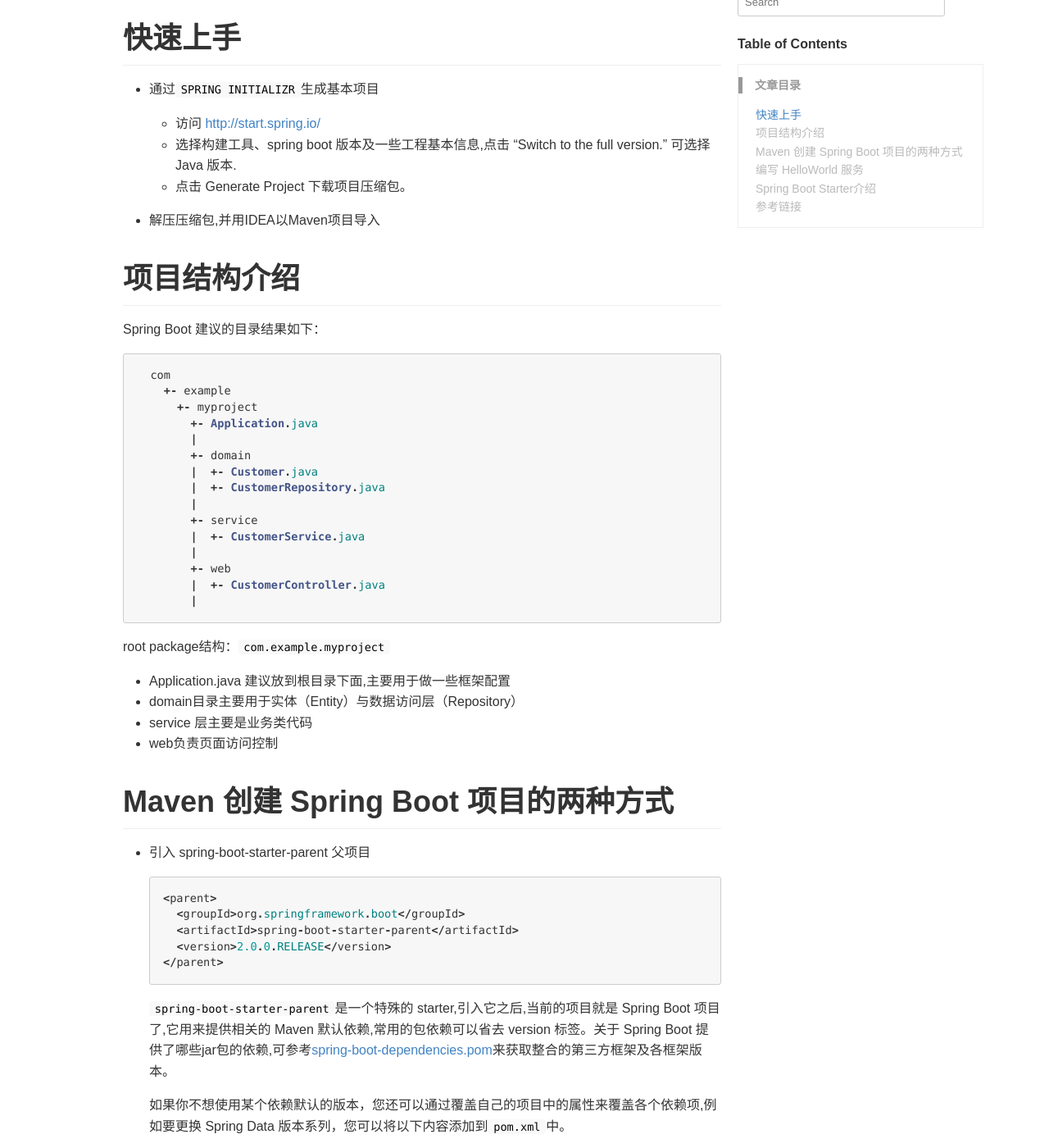
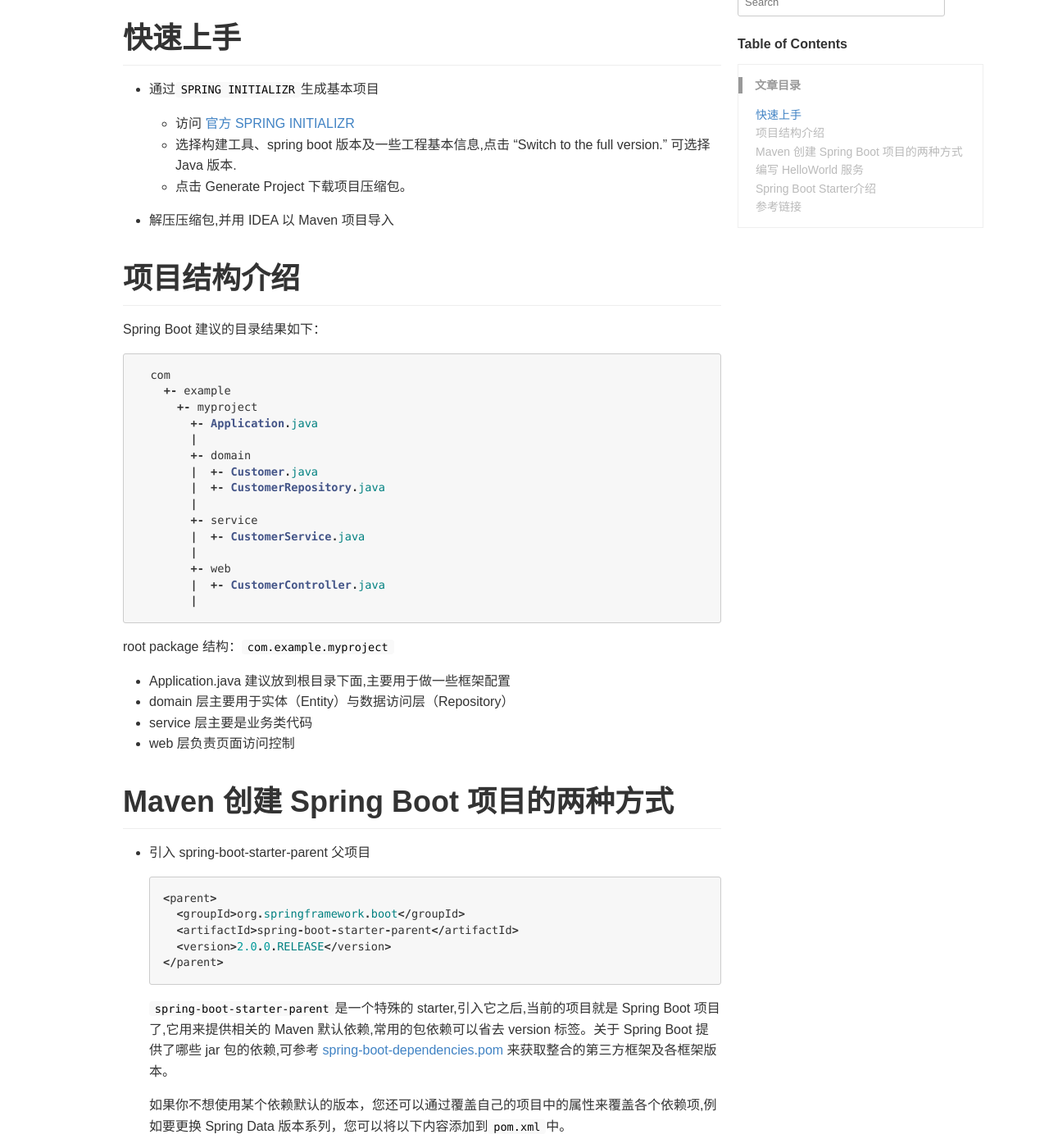
Before and after one commit to xiaokuicui/xiaokuicui.github.io, a Jekyll site: the page built from _posts/2017-05-01-springboot-quick-start.md, in a window 1280 px wide and 1400 px high, scrolled down 282 px. Shown: the whole window at 82% size. Built offline with Jekyll 4.4.1, drawn with Linux system fonts in a browser that asks for light colours; comment, search, counter and statistics services are not loaded; some of the changed text lies outside the part shown.

Commit message:
springboot-quick-start

````diff
--- a/_posts/2017-05-01-springboot-quick-start.md
+++ b/_posts/2017-05-01-springboot-quick-start.md
@@ -10,11 +10,11 @@
 
 - 通过`SPRING INITIALIZR`生成基本项目
 
-  - 访问 <http://start.spring.io/>
+  - 访问 [官方 SPRING INITIALIZR](http://start.spring.io/)
   - 选择构建工具、spring boot 版本及一些工程基本信息,点击 "Switch to the full version." 可选择 Java 版本.
   - 点击 Generate Project 下载项目压缩包。
 
-- 解压压缩包,并用IDEA以Maven项目导入
+- 解压压缩包,并用 IDEA 以 Maven 项目导入
 
 # 项目结构介绍
 
@@ -38,12 +38,12 @@
         |
 ```
 
-root package结构：`com.example.myproject`
+root package 结构：`com.example.myproject`
 
 - Application.java 建议放到根目录下面,主要用于做一些框架配置
-- domain目录主要用于实体（Entity）与数据访问层（Repository）
+- domain 层主要用于实体（Entity）与数据访问层（Repository）
 - service 层主要是业务类代码
-- web负责页面访问控制
+- web 层负责页面访问控制
 
 # Maven 创建 Spring Boot 项目的两种方式
 
@@ -57,7 +57,7 @@
   </parent>
   ```
 
-  `spring-boot-starter-parent`是一个特殊的 starter,引入它之后,当前的项目就是 Spring Boot 项目了,它用来提供相关的 Maven 默认依赖,常用的包依赖可以省去 version 标签。关于 Spring Boot 提供了哪些jar包的依赖,可参考[spring-boot-dependencies.pom](https://github.com/spring-projects/spring-boot/blob/v2.0.0.RELEASE/spring-boot-project/spring-boot-dependencies/pom.xml)来获取整合的第三方框架及各框架版本。
+  `spring-boot-starter-parent`是一个特殊的 starter,引入它之后,当前的项目就是 Spring Boot 项目了,它用来提供相关的 Maven 默认依赖,常用的包依赖可以省去 version 标签。关于 Spring Boot 提供了哪些 jar 包的依赖,可参考 [spring-boot-dependencies.pom](https://github.com/spring-projects/spring-boot/blob/v2.0.0.RELEASE/spring-boot-project/spring-boot-dependencies/pom.xml) 来获取整合的第三方框架及各框架版本。
 
   如果你不想使用某个依赖默认的版本，您还可以通过覆盖自己的项目中的属性来覆盖各个依赖项,例如要更换 Spring Data 版本系列，您可以将以下内容添加到`pom.xml`中。
 
@@ -87,7 +87,7 @@
   </dependencyManagement>
   ```
 
-  该设置不允许您使用如上所述的属性(properties)覆盖各个依赖项，要实现相同的结果，您需要在`dependencyManagement`标签中`spring-boot-dependencies`项之前添加一个配置,例如要更换 Spring Data 版本系列,您可以将以下内容添加到`pom.xml`中。
+  该设置不允许您使用如上所述的属性 (properties) 覆盖各个依赖项，要实现相同的结果，您需要在 `dependencyManagement` 标签中 `spring-boot-dependencies` 项之前添加一个配置,例如要更换 Spring Data 版本系列,您可以将以下内容添加到 `pom.xml` 中。
 
   ```java
   <dependencyManagement>
@@ -116,8 +116,8 @@
 
   ```xml
   <dependency>
-  <groupId>org.springframework.boot</groupId>
-  <artifactId>spring-boot-starter-web</artifactId>
+      <groupId>org.springframework.boot</groupId>
+      <artifactId>spring-boot-starter-web</artifactId>
   </dependency>
   ```
 
@@ -143,9 +143,9 @@
   @SpringBootApplication // same as @Configuration @EnableAutoConfiguration @ComponentScan
   public class Application {
 
-  public static void main(String[] args) {
-  SpringApplication.run(Application.class, args);
-  }
+    public static void main(String[] args) {
+      SpringApplication.run(Application.class, args);
+    }
   }
   ```
 
````
Also changed, not shown: other parts of _posts/2017-05-01-springboot-quick-start.md (+5 -5 lines).
